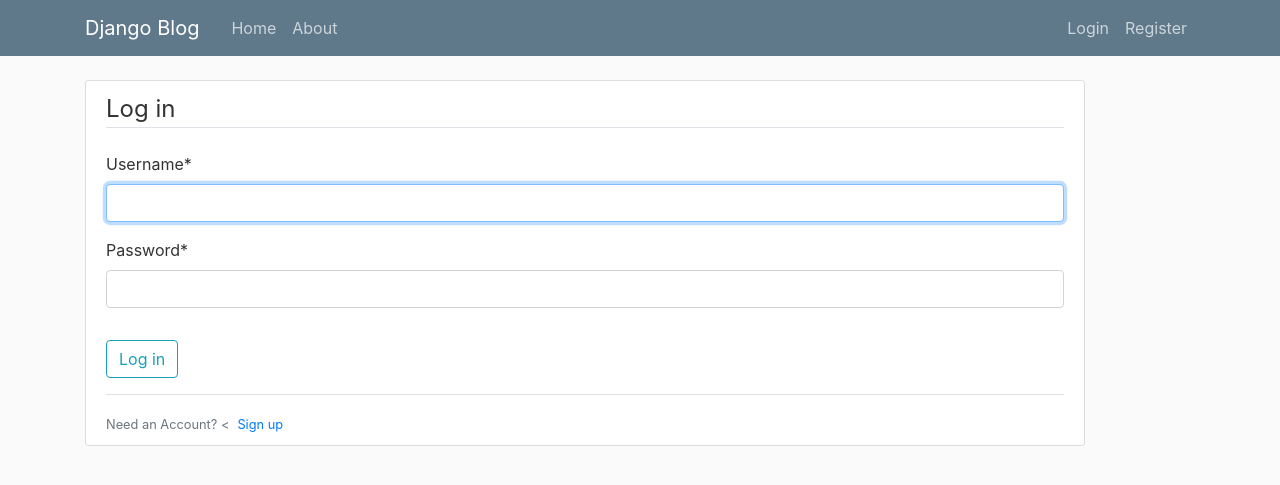
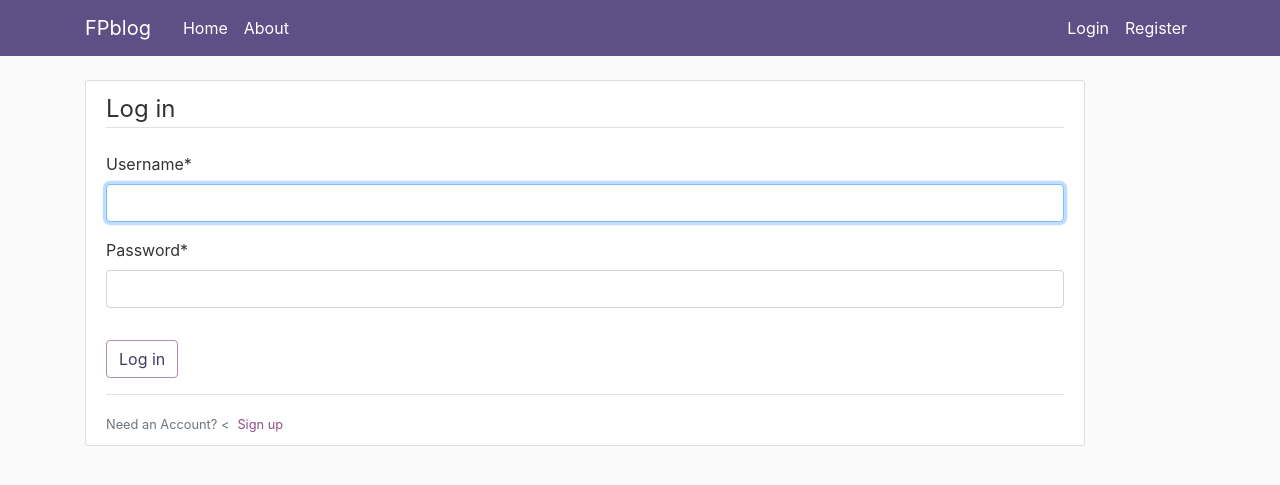
Before and after one commit to rischev/coursework, a Django app: a page that uses project/blog/templates/blog/base.html in a window 1280 px wide. Shown: the top 485 px of the page. Run offline with Django 3.2, Linux system fonts and the light colour scheme; some libraries are stand-ins or nearby versions.

Commit message:
embed video, post miniature, haskell color palette

```diff
--- a/project/blog/static/blog/main.css
+++ b/project/blog/static/blog/main.css
@@ -13,11 +13,11 @@ ul {
 }
 
 .bg-steel {
-  background-color: #5f788a;
+    background-color: #5E5086;
 }
 
 .site-header .navbar-nav .nav-link {
-  color: #cbd5db;
+  color: #FFFFFF;
 }
 
 .site-header .navbar-nav .nav-link:hover {
@@ -85,3 +85,48 @@ a.article-title:hover {
  .content-section {
    width: 1000px;
  }
+
+.post-short {
+  max-height: 600px;
+  word-wrap: break-word;
+  overflow: hidden;
+}
+
+.embed-video {
+  height: 540px;
+  width: 960px;
+}
+
+.btn-info {
+  background-color: #B18EAF;
+  border-color: #B18EAF;
+}
+
+.btn-outline-info {
+  border-color: #B18EAF;
+  color: #453A62;
+}
+
+a:link {
+  color: #8F4E8B;
+  background-color: transparent;
+  text-decoration: none;
+}
+
+a:visited {
+  color: #5E5086;
+  background-color: transparent;
+  text-decoration: none;
+}
+
+a:hover {
+  color: #CD24C2;
+  background-color: transparent;
+  text-decoration: underline;
+}
+
+a:active {
+  color: yellow;
+  background-color: transparent;
+  text-decoration: underline;
+}
--- a/project/blog/templates/blog/base.html
+++ b/project/blog/templates/blog/base.html
@@ -9,16 +9,16 @@
     <link rel="stylesheet" href="https://maxcdn.bootstrapcdn.com/bootstrap/4.0.0/css/bootstrap.min.css" integrity="sha384-Gn5384xqQ1aoWXA+058RXPxPg6fy4IWvTNh0E263XmFcJlSAwiGgFAW/dAiS6JXm" crossorigin="anonymous">
     <link rel="stylesheet" href="{% static 'blog/main.css' %}">
     {% if title %}
-      <title>Django Blog - {{ title }}</title>
+      <title>FPblog - {{ title }}</title>
     {% else %}
-      <title>Django Blog</title>
+      <title>FPblog</title>
     {% endif %}
   </head>
   <body>
     <header class="site-header">
       <nav class="navbar navbar-expand-md navbar-dark bg-steel fixed-top">
         <div class="container">
-          <a class="navbar-brand mr-4" href="/">Django Blog</a>
+          <a class="navbar-brand mr-4" href="/">FPblog</a>
           <button class="navbar-toggler" type="button" data-toggle="collapse" data-target="#navbarToggle" aria-controls="navbarToggle" aria-expanded="false" aria-label="Toggle navigation">
           <span class="navbar-toggler-icon"></span>
           </button>
--- a/project/blog/templates/blog/home.html
+++ b/project/blog/templates/blog/home.html
@@ -1,9 +1,9 @@
 {% extends "blog/base.html" %}
 {% block content %}
   {% for post in posts %}
-  <article class="media content-section">
+  <article class="media content-section post-short">
     <img class="rounded-circle article-img" src="{{ post.author.profile.image.url }}">
-    <div class="media-body">
+    <div class="media-body post">
       <div class="article-metadata">
         <a class="mr-2" href="{% url 'user-posts' post.author.username %}">{{ post.author }}</a>
         <small class="text-muted">{{ post.date_posted|date:"F d, Y" }}</small>
--- a/project/blog/templates/blog/post_detail.html
+++ b/project/blog/templates/blog/post_detail.html
@@ -1,4 +1,5 @@
 {% extends "blog/base.html" %}
+{% load embed_video_tags %}
 {% block content %}
 <article class="media content-section">
   <img class="rounded-circle article-img" src="{{ object.author.profile.image.url }}">
@@ -15,6 +16,7 @@
     </div>
     <h2 class="article-title">{{ object.title }}</h2>
     <p class="article-content">{{ object.content|safe }}</p>
+    {% video object.video 'medium' %}
   </div>
 </article>
 {% endblock content %}
--- a/project/blog/templates/blog/user_posts.html
+++ b/project/blog/templates/blog/user_posts.html
@@ -2,7 +2,7 @@
 {% block content %}
   <h1 class="mb-3">Posts by {{ view.kwargs.username }} ({{ page_obj.paginator.count }})</h1>
   {% for post in posts %}
-  <article class="media content-section">
+  <article class="media content-section post-short">
     <img class="rounded-circle article-img" src="{{ post.author.profile.image.url }}">
     <div class="media-body">
       <div class="article-metadata">
@@ -10,7 +10,7 @@
         <small class="text-muted">{{ post.date_posted|date:"F d, Y" }}</small>
       </div>
       <h2><a class="article-title" href="{% url 'post-detail' post.id %}">{{ post.title }}</a></h2>
-      <p class="article-content">{{ post.content }}</p>
+      <p class="article-content">{{ post.content|safe }}</p>
     </div>
   </article>
   {% endfor %}
--- a/project/blog/views.py
+++ b/project/blog/views.py
@@ -90,7 +90,7 @@ def mmhaskell() -> [Post]:
     def find_youtube_embed(string) -> str:
         video = re.findall(re.compile("youtube.com/(.*?)\\&"), string)
         if len(video) > 0:
-            return ("www.youtube.com/" + re.findall(re.compile("youtube.com/(.*?)\\&"), string)[0])
+            return ("www.youtube.com/" + re.findall(re.compile("youtube.com/(.*?)[?]"), string)[0])
         return None
 
     html = requests.get('https://mmhaskell.com/blog').text
```
